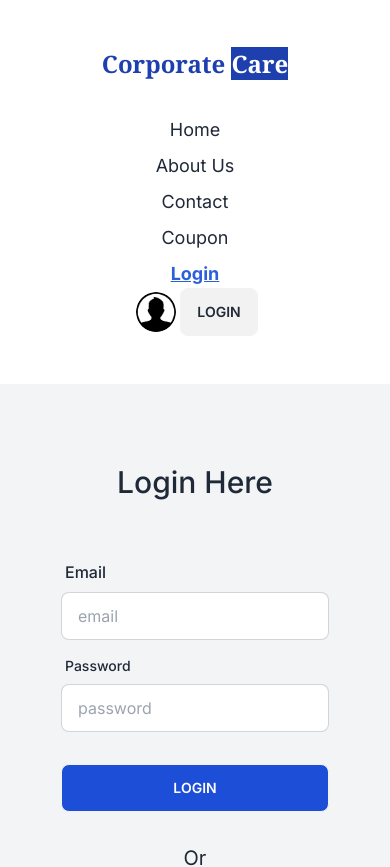
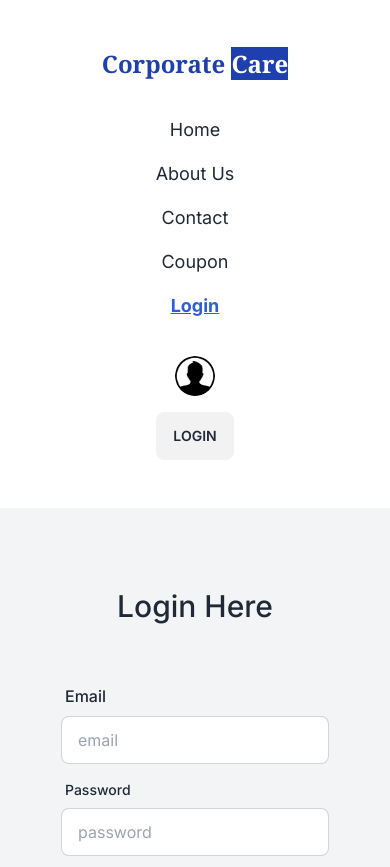
Before and after one commit to searchsakib/corporate-care, a React (Vite) app: page /login in a window 390 px wide. Shown: the top 867 px of the page. Built offline with nearby package versions, Linux system fonts and the light colour scheme; no server answers.

Commit message:
registration first time problem still exists, photo & name design done

```diff
--- a/src/components/Login/Login.jsx
+++ b/src/components/Login/Login.jsx
@@ -26,7 +26,7 @@ const Login = () => {
   };
 
   return (
-    <div className="pt-[60px] pb-[76px] bg-gray-100">
+    <div className="pt-[60px] pb-[76px] bg-gray-100 overflow-x-hidden">
       <div className="mx-auto w-5/12 min-w-fit ">
         <h2 className="text-3xl font-medium my-5 text-center">Login Here</h2>
         <form onSubmit={handleLogin} className="card-body">
--- a/src/components/NavBar/NavBar.jsx
+++ b/src/components/NavBar/NavBar.jsx
@@ -14,7 +14,7 @@ const NavBar = () => {
 
   const links = (
     <>
-      <li className="md:pr-12 lg:pr-12 pb-2 md:pb-0 lg:pb-0">
+      <li className="md:pr-12 lg:pr-12 pb-4 md:pb-0 lg:pb-0">
         <NavLink
           to="/"
           className={({ isActive, isPending }) =>
@@ -29,7 +29,7 @@ const NavBar = () => {
         </NavLink>
       </li>
 
-      <li className="md:pr-12 lg:pr-12 pb-2 md:pb-0 lg:pb-0">
+      <li className="md:pr-12 lg:pr-12 pb-4 md:pb-0 lg:pb-0">
         <NavLink
           to="/about"
           className={({ isActive, isPending }) =>
@@ -44,7 +44,7 @@ const NavBar = () => {
         </NavLink>
       </li>
 
-      <li className="md:pr-12 lg:pr-12 pb-2 md:pb-0 lg:pb-0">
+      <li className="md:pr-12 lg:pr-12 pb-4 md:pb-0 lg:pb-0">
         <NavLink
           to="/contact"
           className={({ isActive, isPending }) =>
@@ -58,7 +58,7 @@ const NavBar = () => {
           Contact
         </NavLink>
       </li>
-      <li className="md:pr-12 lg:pr-12 pb-2 md:pb-0 lg:pb-0">
+      <li className="md:pr-12 lg:pr-12 pb-4 md:pb-0 lg:pb-0">
         <NavLink
           to="/coupon"
           className={({ isActive, isPending }) =>
@@ -72,7 +72,7 @@ const NavBar = () => {
           Coupon
         </NavLink>
       </li>
-      <li>
+      <li className="pb-8 md:pb-0 lg:pb-0">
         <NavLink
           to="/login"
           className={({ isActive, isPending }) =>
@@ -101,13 +101,13 @@ const NavBar = () => {
       <div className="text-center mt-9 md:mt-0 lg:mt-0 ">
         <ul className=" md:flex lg:flex text-lg">{links}</ul>
       </div>
-      <div className="flex">
+      <div className="flex flex-col lg:flex-row items-center justify-center gap-3">
         <label tabIndex={0} className="btn btn-ghost btn-circle avatar">
           <div className="w-10 rounded-full">
             {photo ? <img src={photo} /> : <img src={userPic} />}
           </div>
-          {name && <p> {name} </p>}
         </label>
+        {name && <p> {name} </p>}
         {user ? (
           <button onClick={handleSignOut} className="btn">
             Sign Out
--- a/src/components/Register/Register.jsx
+++ b/src/components/Register/Register.jsx
@@ -35,7 +35,7 @@ const Register = () => {
   };
 
   return (
-    <div>
+    <div className="overflow-x-hidden">
       <div className="pt-[60px] pb-[76px] bg-gray-100">
         <div className="mx-auto w-5/12 min-w-fit ">
           <h2 className="text-3xl font-medium my-5 text-center">
```
